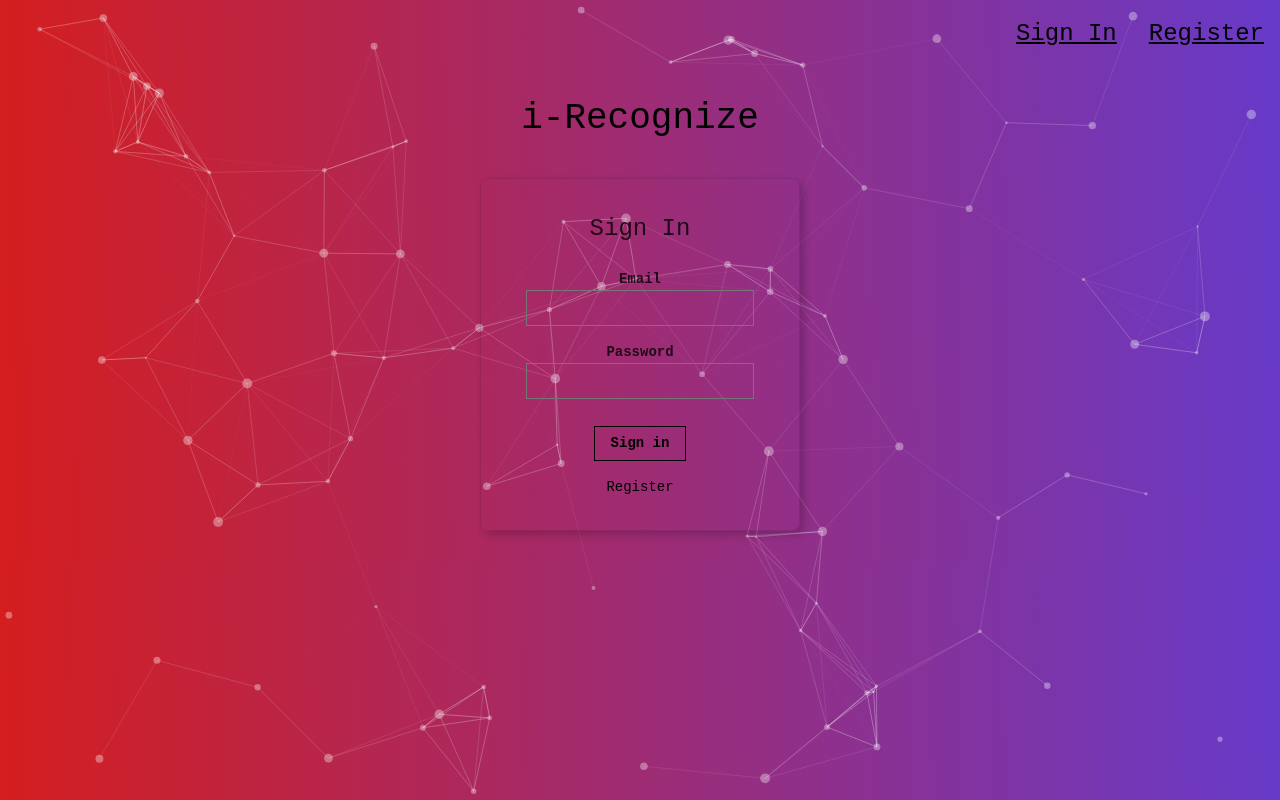
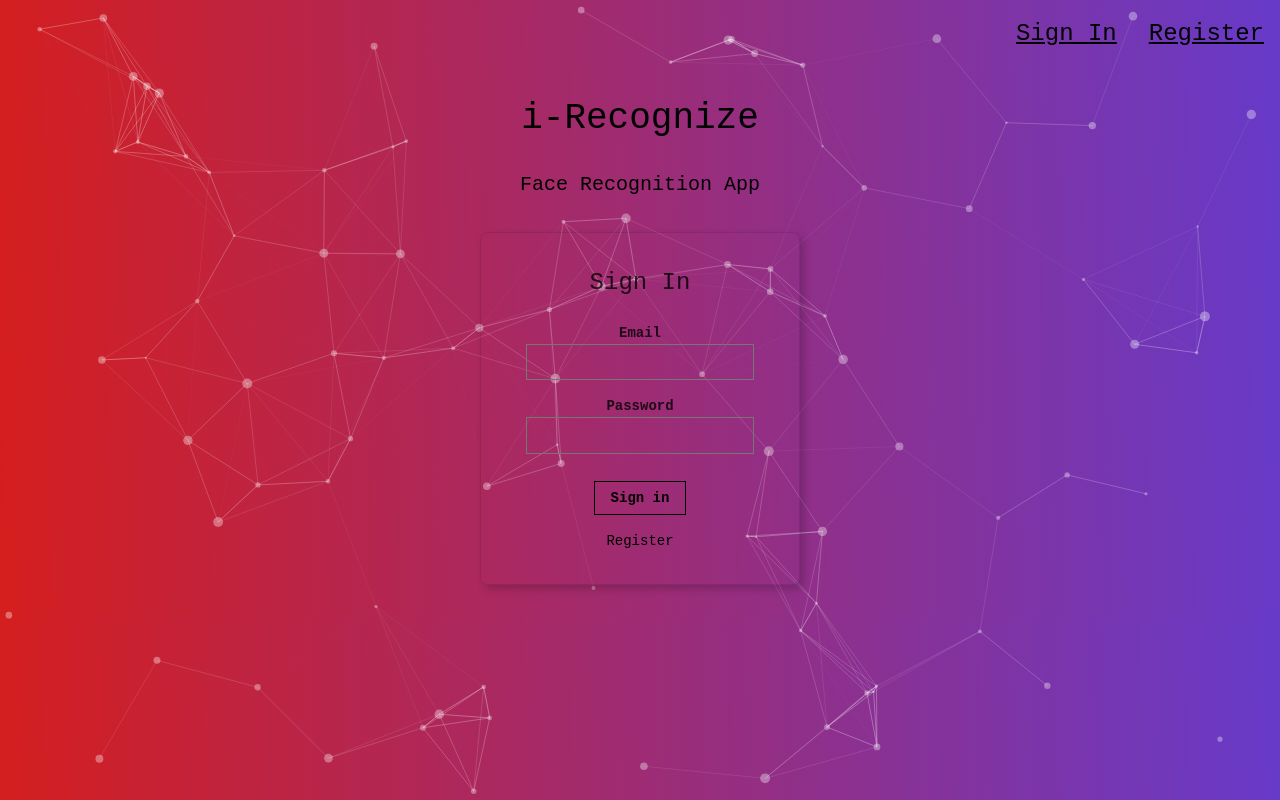
Before and after one commit to arx0x0/i-Recognize, a React (Create React App) app: page / in a window 1280 px wide. Built offline with nearby package versions, Linux system fonts and the light colour scheme.

Commit message:
last commit, added caption beneath title

```diff
--- a/src/components/Register/Register.js
+++ b/src/components/Register/Register.js
@@ -55,6 +55,7 @@ class Register extends React.Component {
 
         <div>
         <h1 className='fw3 f2'>i-Recognize</h1>
+        <h2 className='f4 fw2'>Face Recognition App</h2>
         </div>
 
       <article className="br3 ba b--black-10 mv4 w-100 w-50-m w-25-l mw6 shadow-5 center">
--- a/src/components/Signin/Signin.js
+++ b/src/components/Signin/Signin.js
@@ -51,6 +51,7 @@ class Signin extends React.Component {
     <div>
       <div>
         <h1 className='f2 fw3'>i-Recognize</h1>
+        <h2 className='f4 fw2'>Face Recognition App</h2>
       </div>
       <article className="br3 ba b--black-10 mv4 w-100 w-50-m w-25-l mw6 shadow-5 center">
         <main className="pa4 black-80">
```
